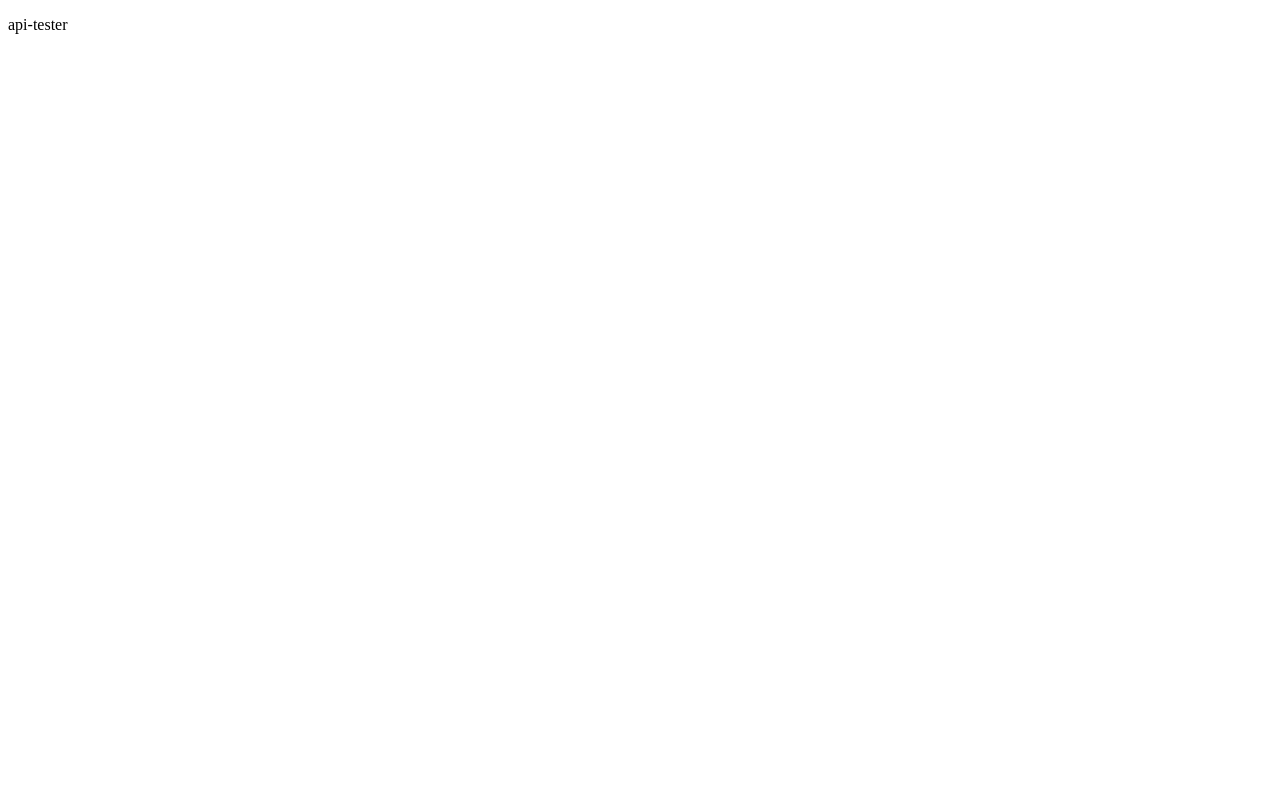
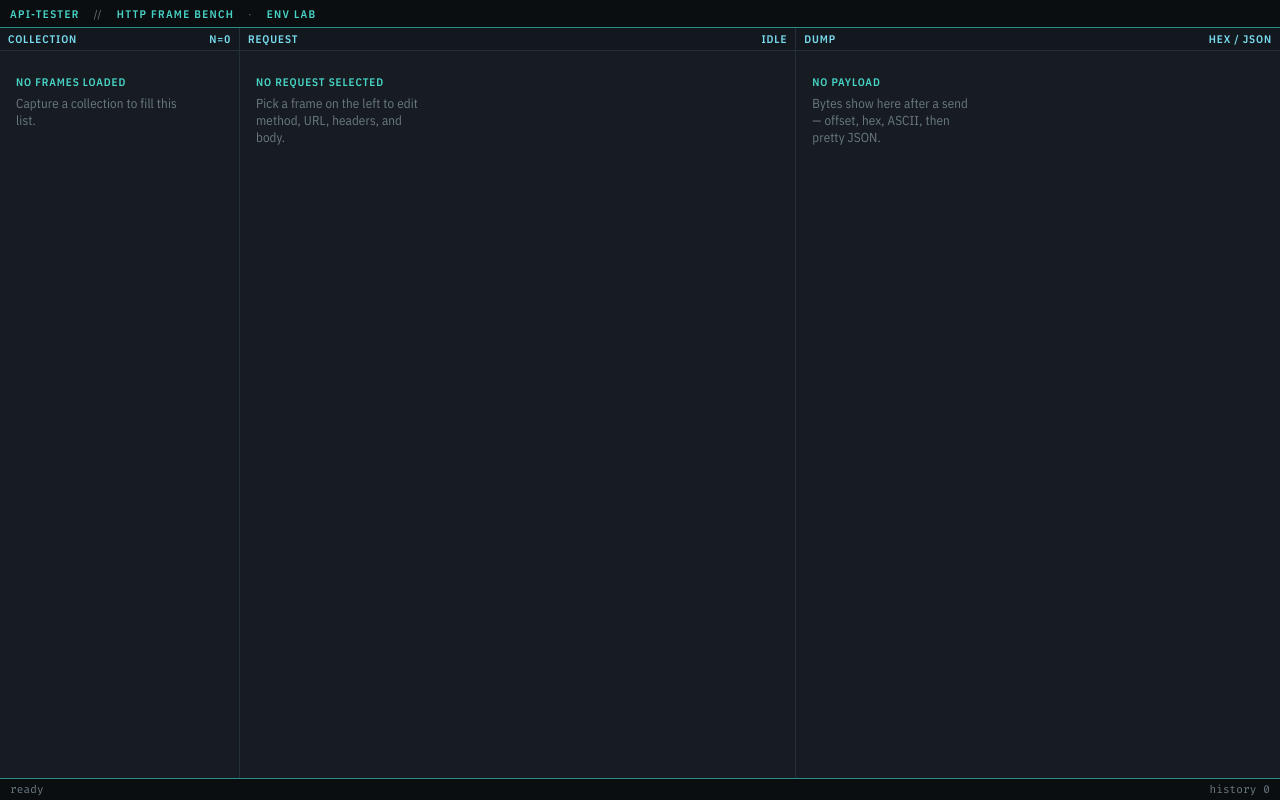
Before and after one commit to HarishKarthickS/api-tester, a React (Vite) app: page / in a window 1280 px wide. Built offline with nearby package versions, Linux system fonts and the light colour scheme.

Commit message:
Lay out three charcoal panes for collection, request, dump

```diff
--- a/src/ui/App.tsx
+++ b/src/ui/App.tsx
@@ -1,7 +1,57 @@
+import "./bench.css";
+
 export function App() {
   return (
-    <main>
-      <p>api-tester</p>
-    </main>
+    <div className="bench">
+      <header className="mast">
+        <span>api-tester</span>
+        <span className="sep">//</span>
+        <span>http frame bench</span>
+        <span className="sep">·</span>
+        <span>env lab</span>
+      </header>
+      <div className="panes">
+        <section className="pane" aria-label="collection">
+          <div className="pane-head">
+            <span>Collection</span>
+            <span>n=0</span>
+          </div>
+          <div className="pane-body">
+            <div className="idle-fill">
+              <strong>No frames loaded</strong>
+              Capture a collection to fill this list.
+            </div>
+          </div>
+        </section>
+        <section className="pane" aria-label="request">
+          <div className="pane-head">
+            <span>Request</span>
+            <span>idle</span>
+          </div>
+          <div className="pane-body">
+            <div className="idle-fill">
+              <strong>No request selected</strong>
+              Pick a frame on the left to edit method, URL, headers, and body.
+            </div>
+          </div>
+        </section>
+        <section className="pane" aria-label="dump">
+          <div className="pane-head">
+            <span>Dump</span>
+            <span>hex / json</span>
+          </div>
+          <div className="pane-body">
+            <div className="idle-fill">
+              <strong>No payload</strong>
+              Bytes show here after a send — offset, hex, ASCII, then pretty JSON.
+            </div>
+          </div>
+        </section>
+      </div>
+      <footer className="foot">
+        <span>ready</span>
+        <span>history 0</span>
+      </footer>
+    </div>
   );
 }
--- /dev/null
+++ b/src/ui/bench.css
@@ -0,0 +1,199 @@
+:root {
+  --chassis: #101418;
+  --rail: #161c22;
+  --well: #0b0f12;
+  --cyan: #48d4c6;
+  --cyan-dim: #2a8f86;
+  --frame: #7adcf0;
+  --warn: #d4b45a;
+  --fault: #e06c5c;
+  --ok: #5fd17a;
+  --mute: #6b7a82;
+  --text: #d5e4ea;
+  --line: #243038;
+  --select: #16363a;
+}
+
+* {
+  box-sizing: border-box;
+}
+
+html,
+body,
+#root {
+  height: 100%;
+  margin: 0;
+}
+
+body {
+  background: var(--chassis);
+  color: var(--text);
+  font-family: "IBM Plex Sans Condensed", sans-serif;
+  font-size: 13px;
+  letter-spacing: 0.01em;
+}
+
+button,
+input,
+select,
+textarea {
+  font: inherit;
+  color: inherit;
+}
+
+button {
+  cursor: pointer;
+}
+
+code,
+pre,
+textarea,
+.mono,
+select,
+input {
+  font-family: "Fira Code", ui-monospace, monospace;
+}
+
+.bench {
+  display: grid;
+  grid-template-rows: 28px minmax(0, 1fr) 22px;
+  height: 100%;
+  min-width: 960px;
+}
+
+.mast {
+  display: flex;
+  align-items: center;
+  gap: 14px;
+  padding: 0 10px;
+  background: #0a0e11;
+  border-bottom: 1px solid var(--cyan-dim);
+  font-weight: 600;
+  text-transform: uppercase;
+  letter-spacing: 0.12em;
+  font-size: 11px;
+  color: var(--cyan);
+}
+
+.mast span.sep {
+  color: var(--mute);
+  font-weight: 400;
+}
+
+.panes {
+  display: grid;
+  grid-template-columns: 240px minmax(0, 1.15fr) minmax(0, 1fr);
+  min-height: 0;
+}
+
+.pane {
+  display: flex;
+  flex-direction: column;
+  min-width: 0;
+  min-height: 0;
+  border-right: 1px solid var(--line);
+  background: var(--rail);
+}
+
+.pane:last-child {
+  border-right: none;
+}
+
+.pane-head {
+  display: flex;
+  align-items: center;
+  justify-content: space-between;
+  gap: 8px;
+  padding: 4px 8px;
+  background: #12181e;
+  border-bottom: 1px solid var(--line);
+  color: var(--frame);
+  font-size: 11px;
+  font-weight: 600;
+  letter-spacing: 0.08em;
+  text-transform: uppercase;
+}
+
+.pane-body {
+  flex: 1;
+  min-height: 0;
+  overflow: auto;
+}
+
+.foot {
+  display: flex;
+  align-items: center;
+  justify-content: space-between;
+  padding: 0 10px;
+  background: #0a0e11;
+  border-top: 1px solid var(--cyan-dim);
+  color: var(--mute);
+  font-family: "Fira Code", monospace;
+  font-size: 11px;
+}
+
+.ghost {
+  background: transparent;
+  border: 1px solid var(--line);
+  color: var(--cyan);
+  padding: 2px 8px;
+  border-radius: 0;
+  text-transform: uppercase;
+  letter-spacing: 0.08em;
+  font-size: 11px;
+}
+
+.ghost:hover {
+  border-color: var(--cyan);
+}
+
+.req-row {
+  display: grid;
+  grid-template-columns: 18px 48px 1fr;
+  gap: 6px;
+  align-items: center;
+  padding: 4px 8px;
+  border-bottom: 1px solid #1c242c;
+  cursor: pointer;
+}
+
+.req-row:hover,
+.req-row.active {
+  background: var(--select);
+}
+
+.method {
+  font-family: "Fira Code", monospace;
+  font-size: 10px;
+  font-weight: 600;
+  color: var(--cyan);
+}
+
+.method.post {
+  color: var(--frame);
+}
+
+.method.delete {
+  color: var(--fault);
+}
+
+.method.put,
+.method.patch {
+  color: var(--warn);
+}
+
+.idle-fill {
+  padding: 24px 16px;
+  color: var(--mute);
+  max-width: 28ch;
+}
+
+.idle-fill strong {
+  display: block;
+  color: var(--cyan);
+  font-weight: 600;
+  margin-bottom: 6px;
+  letter-spacing: 0.08em;
+  text-transform: uppercase;
+  font-size: 11px;
+}
```
